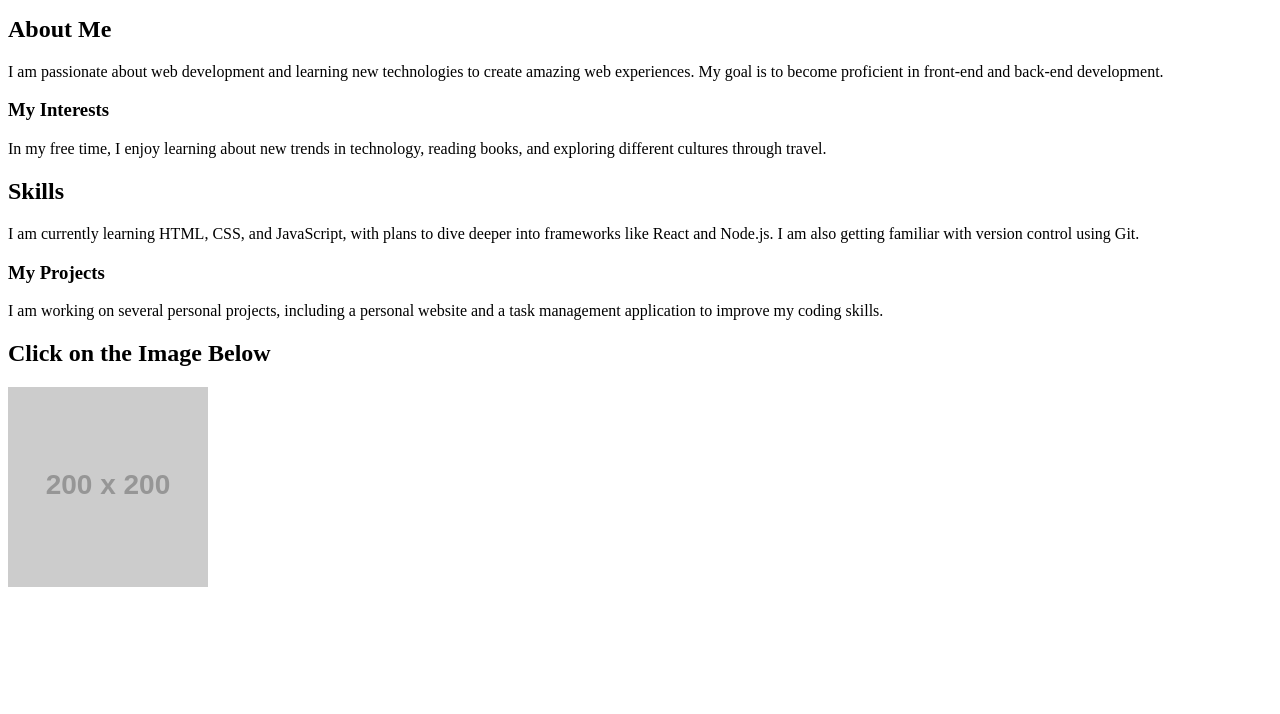
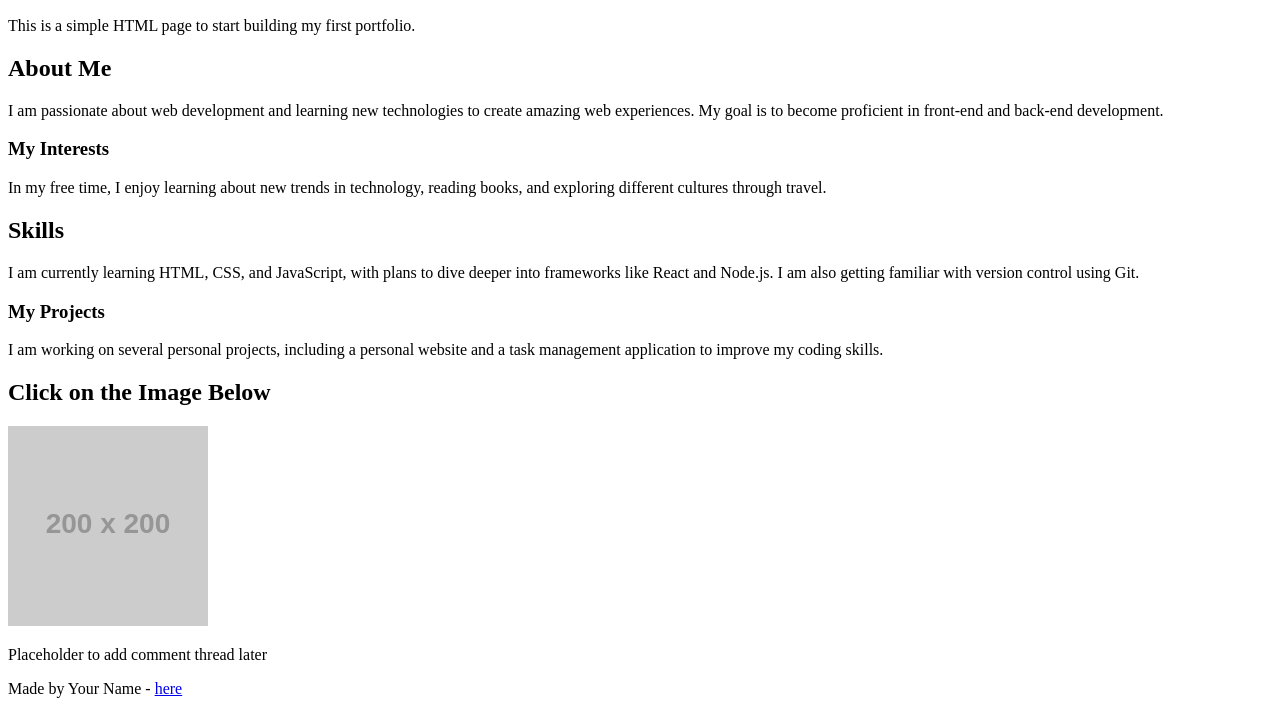
Before and after one commit to Petuniapet/My_First_Portfolio, a plain HTML site: page html_basic/index.html in a window 1280 px wide. Shown: the part 102-816 px from the top of the page. Drawn offline with Linux system fonts and the light colour scheme; placeholder pictures from the web are drawn by us.

Commit message:
Update index.html

```diff
--- a/html_basic/index.html
+++ b/html_basic/index.html
@@ -6,8 +6,16 @@
     <title>My First Portfolio</title>
 </head>
 <body>
+    <header>
+        <ul>
+            <li><a href="index.html">Home</a></li>
+            <li><a href="tweet.html">Tweets</a></li>
+        </ul>
+    </header>
+
+    <main>
+        <article>
             <h1>Welcome to My Portfolio</h1>
-
             <p>This is a simple HTML page to start building my first portfolio.</p>
 
             <h2>About Me</h2>
@@ -26,5 +34,15 @@
             <a href="https://www.example.com" target="_blank">
                 <img src="https://via.placeholder.com/200" alt="Placeholder Image" width="200">
             </a>
+        </article>
+
+        <aside>
+            <p>Placeholder to add comment thread later</p>
+        </aside>
+    </main>
+
+    <footer>
+        <p>Made by Your Name - <a href="<ANY LINK>" target="_blank">here</a></p>
+    </footer>
 </body>
 </html>
```
Lines whose indentation alone changed are shown as unchanged.
